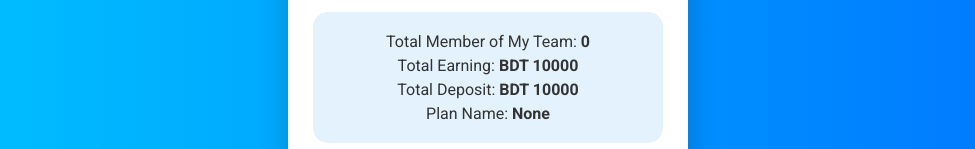
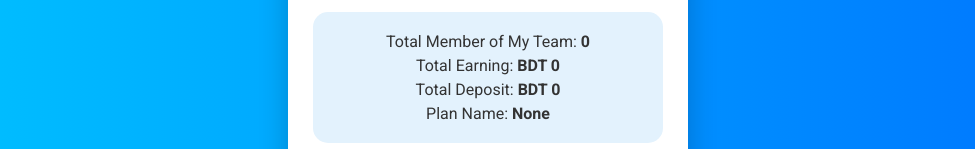
Before and after one commit to Investsure/InvestSure-BD-, a plain HTML site: page profile.html in a window 1280 px wide. Shown: the part 229-378 px from the top of the page, without its empty margins (152-1127 px from the left). Drawn offline with Linux system fonts and the light colour scheme; no server answers.

Commit message:
Update profile.html

```diff
--- a/profile.html
+++ b/profile.html
@@ -125,8 +125,8 @@
 
 <div class="info-box">
   <div>Total Member of My Team: <strong id="team-count">0</strong></div>
-  <div>Total Earning: <strong>BDT 10000</strong></div>
-  <div>Total Deposit: <strong>BDT 10000</strong></div>
+  <div>Total Earning: <strong>BDT 0</strong></div>
+  <div>Total Deposit: <strong>BDT 0</strong></div>
   <div>Plan Name: <strong>None</strong></div>
 </div>
 
```
